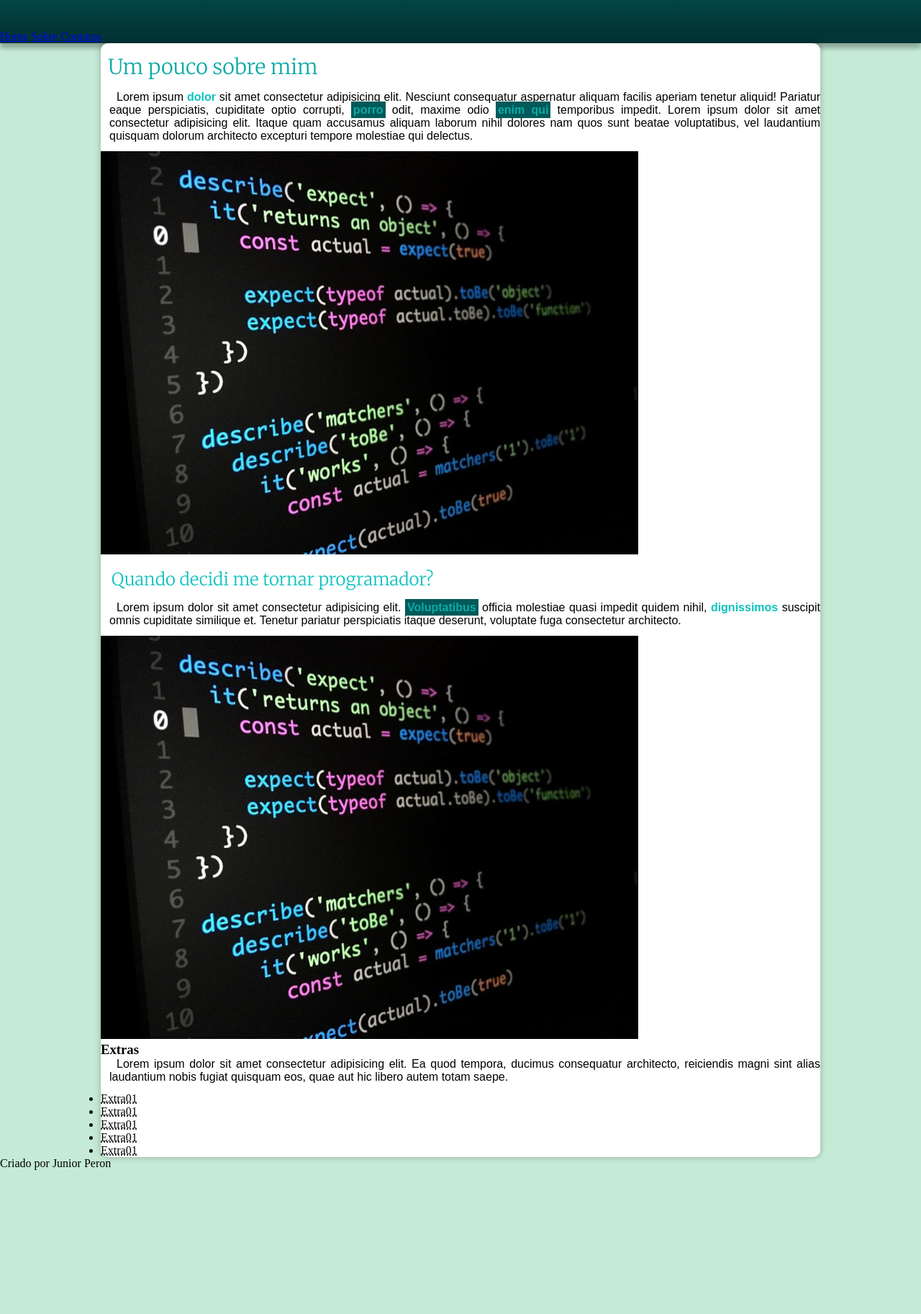
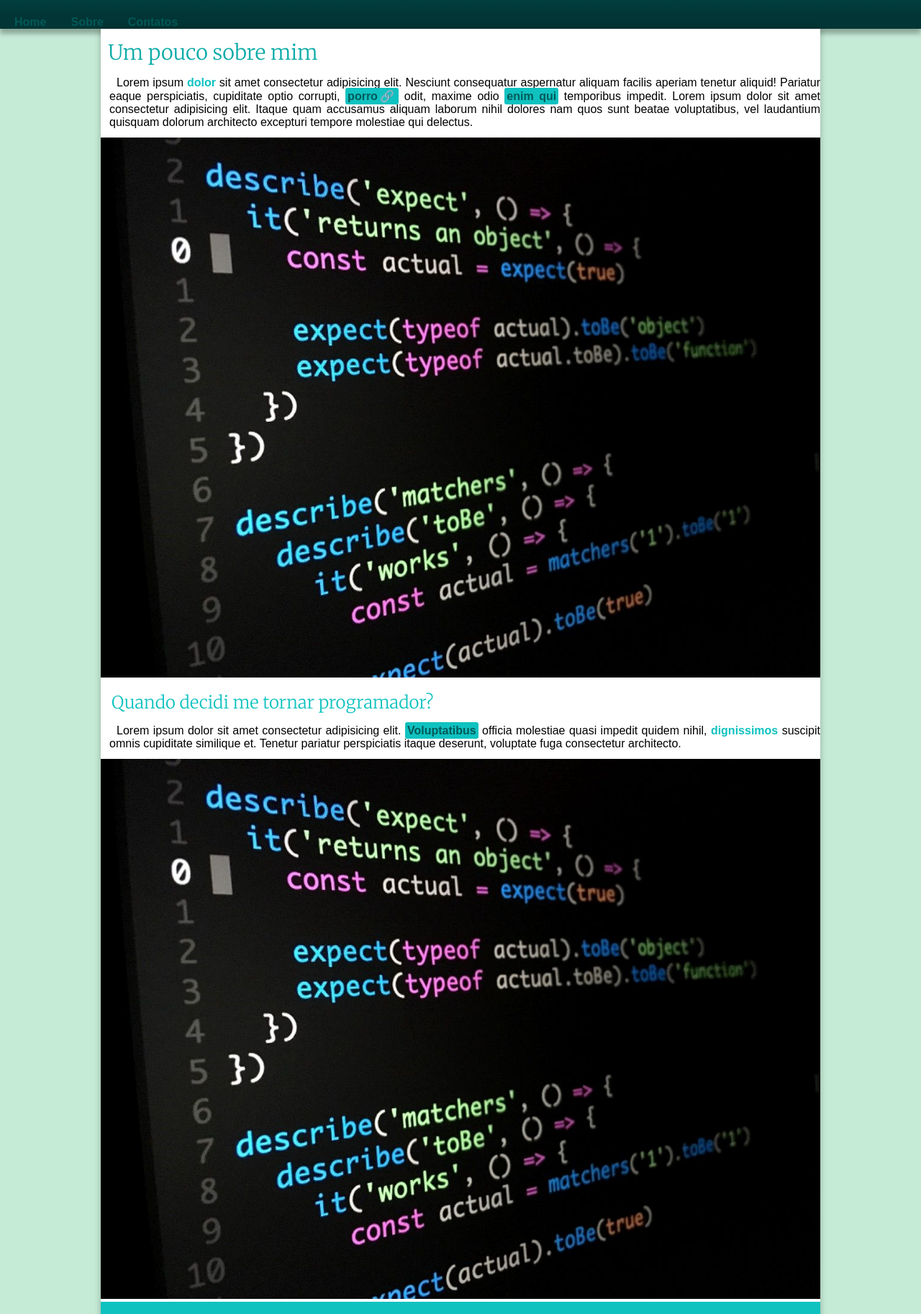
Before and after one commit to gilmarperonjunior/projeto-treino, a plain HTML site: page index.html in a window 1280 px wide. Shown: the part 188-2013 px from the top of the page at 72% size. Before the commit the page ends 1813 px from the top, so only its background shows below. Drawn offline with Linux system fonts and the light colour scheme.

Commit message:
Etapa Final

```diff
--- a/css/style.css
+++ b/css/style.css
@@ -27,14 +27,14 @@ header{
     background-image: linear-gradient(to bottom, var(--cor03), var(--cor05));
     height: 150px;
     margin: auto;
-    padding: 40px;
+    padding: 30px;
 }
 
 header h1{
     font-family: var(--fontepadrao);
     font-size: 2.5em;
     color: white;
-    margin-bottom: 40px;
+    margin-bottom: 30px;
     padding-top: 20px;
 }
 
@@ -42,6 +42,7 @@ header p{
     color: white;
     font-family: var(--fontepadrao);
     font-size: 1.5em;
+    margin: auto;
 
 }
 
@@ -50,8 +51,26 @@ nav{
     box-shadow: 0px 7px 6px rgba(0, 0, 0, 0.288);
 }
 
+nav a{
+    font-weight: bold;
+    padding: 0px 10px 20px 20px;
+    text-decoration: none;
+    color: var(--cor04);
+    font-family: var(--fontepadrao);
+    font-size: 1em;
+}
+
+nav a:hover{
+    text-decoration: underline;
+    color: white;
+}
+
+.externo::after{
+    content: "\1F517";
+}
+
 main{
-    border-radius: 10px;
+    border-radius: 0px 0px 20px 20px;
     background-color: white;
     margin: auto;
     max-width: 1000px;
@@ -87,13 +106,51 @@ main strong{
 }
 
 main a{
+    border-radius: 3px;
     padding: 3px;
-    background-color: var(--cor04);
+    background-color: var(--cor01);
     text-decoration: none;
-    color: var(--cor02);
+    color: var(--cor04);
     font-weight: bold;
 }
 
 main a:hover{
     text-decoration: underline;
+    color: white;
 }
+
+main img{
+    width: 100%;
+}
+
+main img.pequena{
+    max-width: 350px;
+    display: block;
+    margin: auto;
+
+}
+
+aside h3{
+    padding-bottom: 10px;
+    color: var(--cor05);
+    font-family: var(--fontelato);
+}
+
+aside{
+    background-color: var(--cor01);
+    padding: 20px;
+    margin: auto;
+    border-radius: 0px 0px 20px 20px;
+}
+
+aside ul{
+    list-style: "\2714\00A0";
+}
+
+footer{
+    padding: 5px;
+    margin-top: 10px;
+    text-align: center;
+    background-color: var(--cor05);
+    color: white;
+}
--- a/index.html
+++ b/index.html
@@ -23,11 +23,11 @@
             <article>
                 <h1>Um pouco sobre mim</h1>
 
-                <p>Lorem ipsum <strong>dolor</strong> sit amet consectetur adipisicing elit. Nesciunt consequatur aspernatur aliquam facilis aperiam tenetur aliquid! Pariatur eaque perspiciatis, cupiditate optio corrupti, <a href="#">porro</a> odit, maxime odio <a href="#">enim qui</a> temporibus impedit. Lorem ipsum dolor sit amet consectetur adipisicing elit. Itaque quam accusamus aliquam laborum nihil dolores nam quos sunt beatae voluptatibus, vel laudantium quisquam dolorum architecto excepturi tempore molestiae qui delectus.</p>
+                <p>Lorem ipsum <strong>dolor</strong> sit amet consectetur adipisicing elit. Nesciunt consequatur aspernatur aliquam facilis aperiam tenetur aliquid! Pariatur eaque perspiciatis, cupiditate optio corrupti, <a href="#" class="externo">porro</a> odit, maxime odio <a href="#">enim qui</a> temporibus impedit. Lorem ipsum dolor sit amet consectetur adipisicing elit. Itaque quam accusamus aliquam laborum nihil dolores nam quos sunt beatae voluptatibus, vel laudantium quisquam dolorum architecto excepturi tempore molestiae qui delectus.</p>
 
                 <picture>
-                    <source media="(max-width: 520px)" srcset="imagens/imagen001-520-560/jpg">
-                    <img src="imagens/imagen001-1280-560.jpg" alt="tela-computador">
+                    <source media="(max-width: 400px)" srcset="imagens/imagen001-pq.png">
+                    <img src="imagens/imagen001.jpg" alt="tela-computador">
                 </picture>
 
                 <h2>Quando decidi me tornar programador?</h2>
@@ -35,8 +35,8 @@
                 <p>Lorem ipsum dolor sit amet consectetur adipisicing elit. <a href="#">Voluptatibus</a> officia molestiae quasi impedit quidem nihil, <strong>dignissimos</strong> suscipit omnis cupiditate similique et. Tenetur pariatur perspiciatis itaque deserunt, voluptate fuga consectetur architecto.</p>
 
                 <picture>
-                    <source media="(max-width: 520px)" srcset="imagens/imagen001-520-560/jpg">
-                    <img src="imagens/imagen001-1280-560.jpg" alt="tela-computador"></picture>
+                    <source media="(max-width: 400px)" srcset="imagens/imagen001-pq.jpg">
+                    <img src="imagens/imagen001.jpg" alt="tela-computador"></picture>
             </article>
         </section>
         <aside>
```
Also changed, not shown: imagens/imagen001-1280-560.jpg (deleted), imagens/imagen001-520-560.jpg (deleted), imagens/imagen001-pq.jpg (added), imagens/imagen001-pq.png (added).
